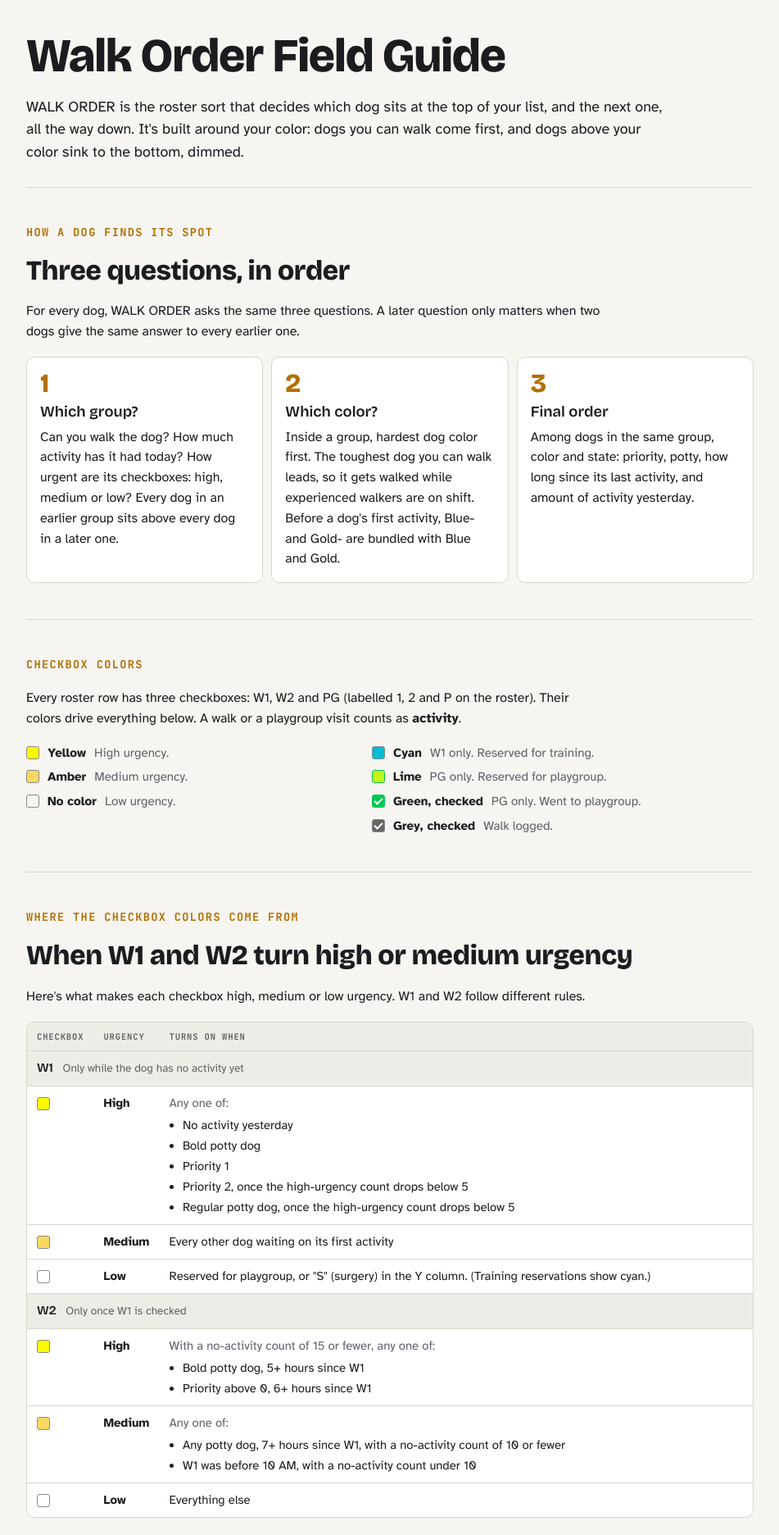
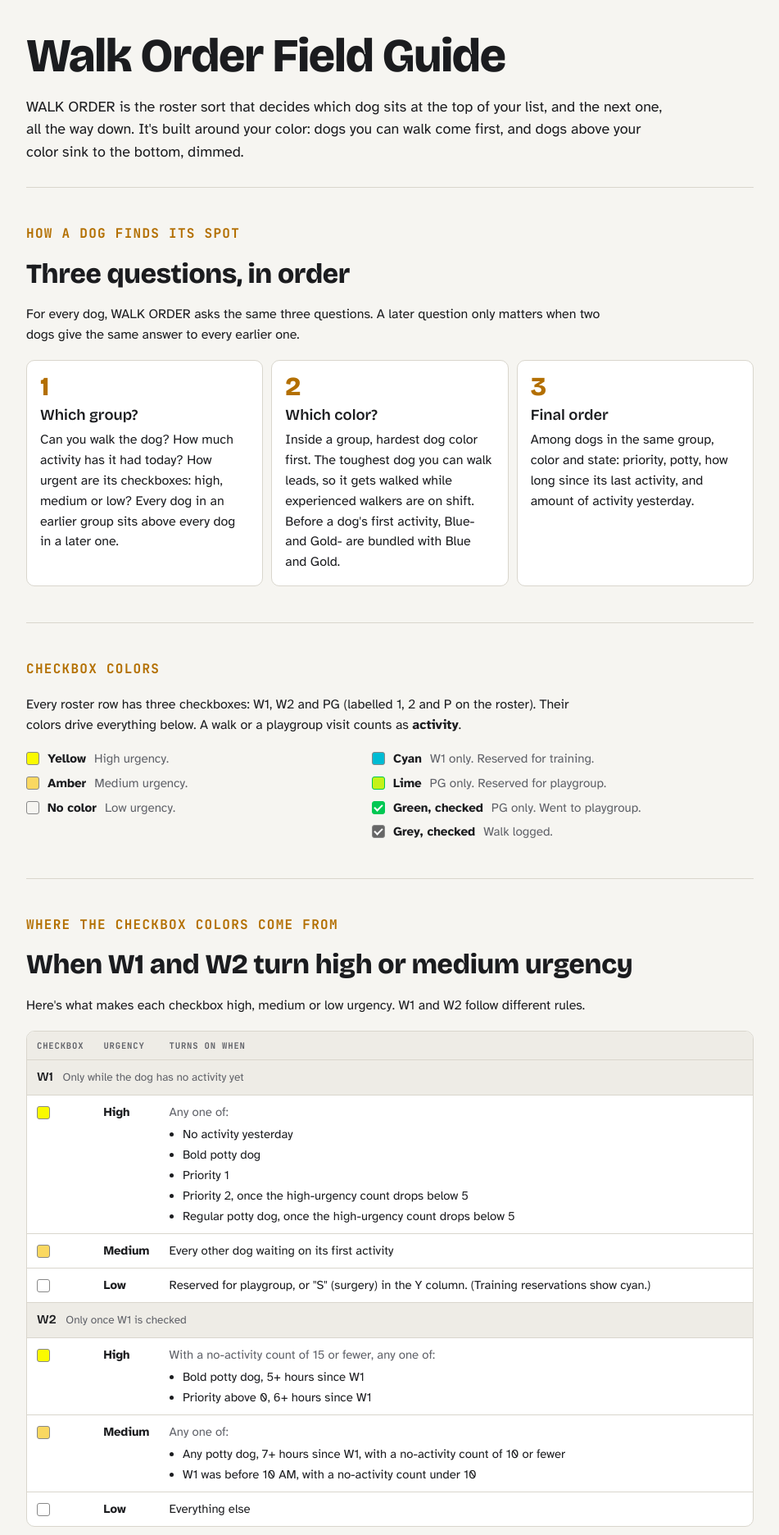
Before and after one commit to kirbsauce/dog-walker-assistant-docs, a Jekyll site: the page walk_order.html, which Jekyll copies as it is, in a window 1280 px wide. Shown: the top 1872 px of the page at 82% size, without its empty margins (164-1115 px from the left). Built offline with Jekyll 4.4.1, drawn with Linux system fonts in a browser that asks for light colours.

Commit message:
Enlarge the Walk Order guide's section labels again, to 1rem
Co-Authored-By: Claude Opus 5.5 <noreply@anthropic.com>
Claude-Session: https://claude.ai/code/session_01Gn98H5icQkvFvkCZpGcr4i

```diff
--- a/walk_order.html
+++ b/walk_order.html
@@ -69,8 +69,8 @@ h2 { font-size: clamp(1.5rem, 3.6vw, 2.1rem); font-weight: 800; letter-spacing:
 h3 { font-size: 1.15rem; font-weight: 600; }
 p { margin: 0; max-width: 68ch; }
 .eyebrow {
-  font-family: var(--mono); font-size: 0.85rem; font-weight: 700;
-  letter-spacing: 0.1em; text-transform: uppercase; color: var(--accent);
+  font-family: var(--mono); font-size: 1rem; font-weight: 700;
+  letter-spacing: 0.08em; text-transform: uppercase; color: var(--accent);
 }
 .muted { color: var(--muted); }
 .mono { font-family: var(--mono); }
```
